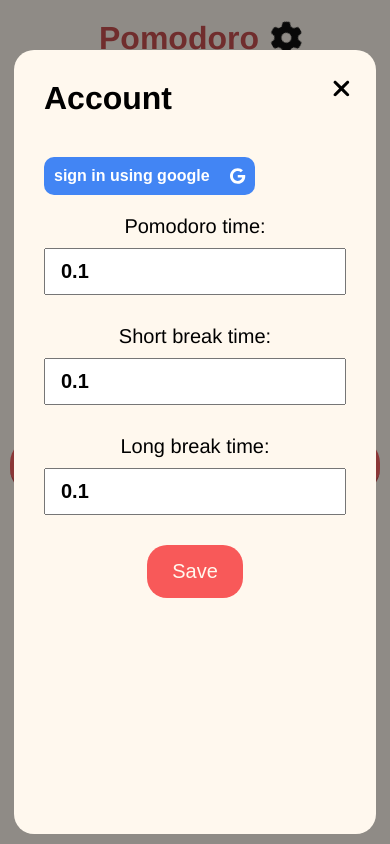
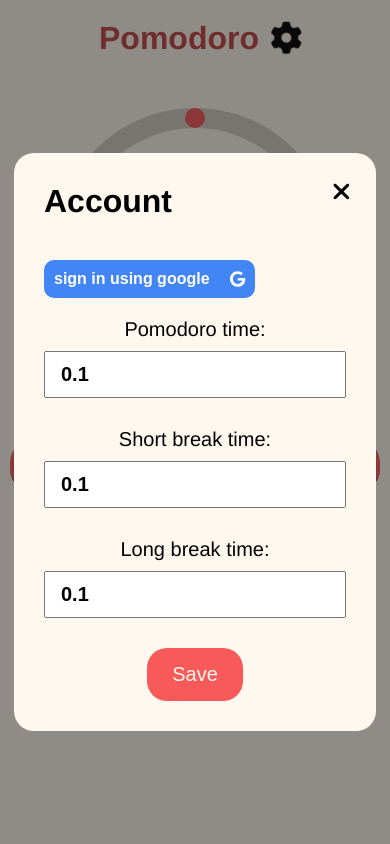
Before and after one commit to ib1zza/react-pomodoro, a React (Vite) app: page / in a window 390 px wide. Both pictures are taken after a click on the button 284 px from the left and 38 px from the top of the page. Built offline with nearby package versions, Linux system fonts and the light colour scheme; no server answers; a web font is replaced by a local one.

Commit message:
fixed fullscreen modals on mobile

```diff
--- a/src/components/UI/Modal/Modal.module.scss
+++ b/src/components/UI/Modal/Modal.module.scss
@@ -11,8 +11,6 @@
   background-color: rgba(17, 17, 17, 0.47);
   display: flex;
   justify-content: center;
-
-
 }
 
 .body {
@@ -33,7 +31,6 @@
   }
 
   @media screen and (max-width: 650px) {
-    margin: 10px 0;
     width: auto;
   }
 }
--- a/src/components/UI/Modal/Modal.tsx
+++ b/src/components/UI/Modal/Modal.tsx
@@ -14,6 +14,7 @@
   close,
 }) => {
   useEffect(() => {
+    document.body.style.overflow = "hidden";
     function listener(event: KeyboardEvent) {
       if (event.key === "Escape") {
         close();
@@ -22,8 +23,9 @@
     document.addEventListener("keydown", listener);
     return () => {
       document.removeEventListener("keydown", listener);
+      document.body.style.overflow = "auto";
     };
-  });
+  }, []);
   return (
     <motion.div
       className={s.container}
```
